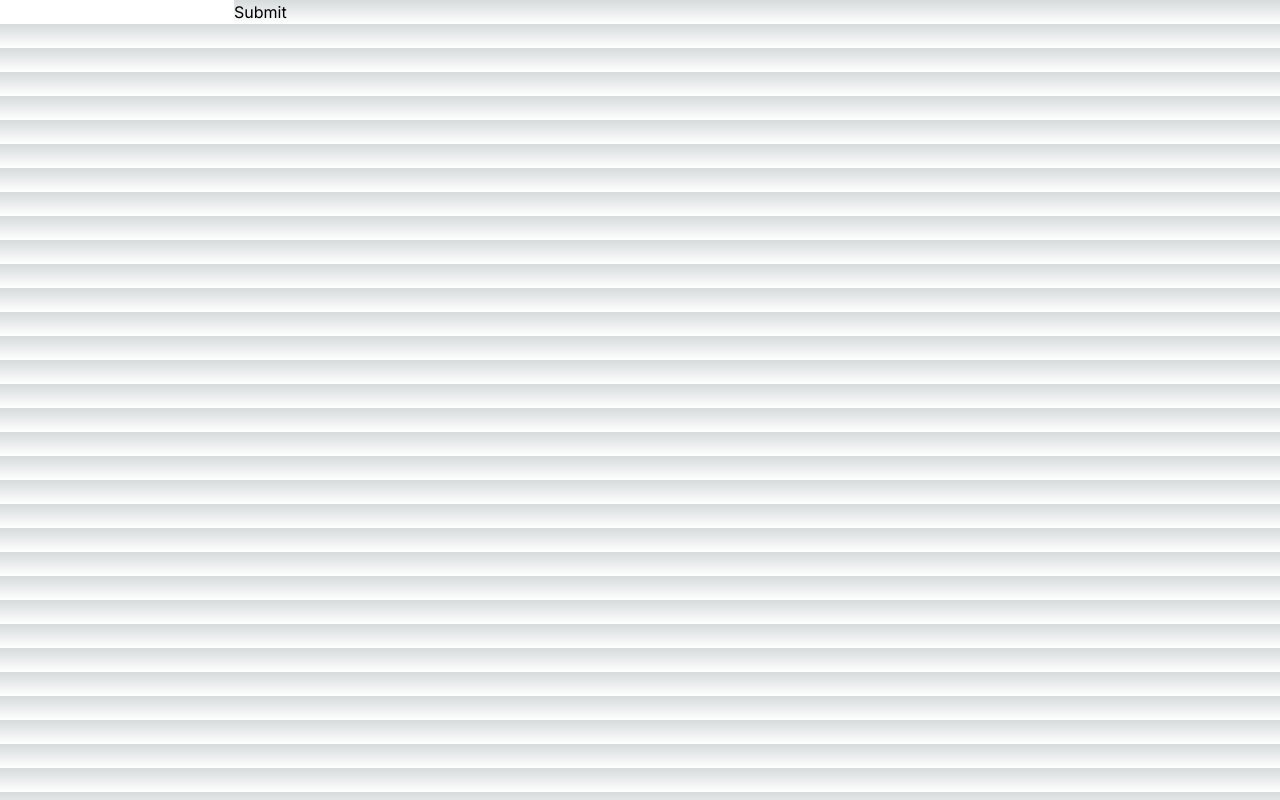
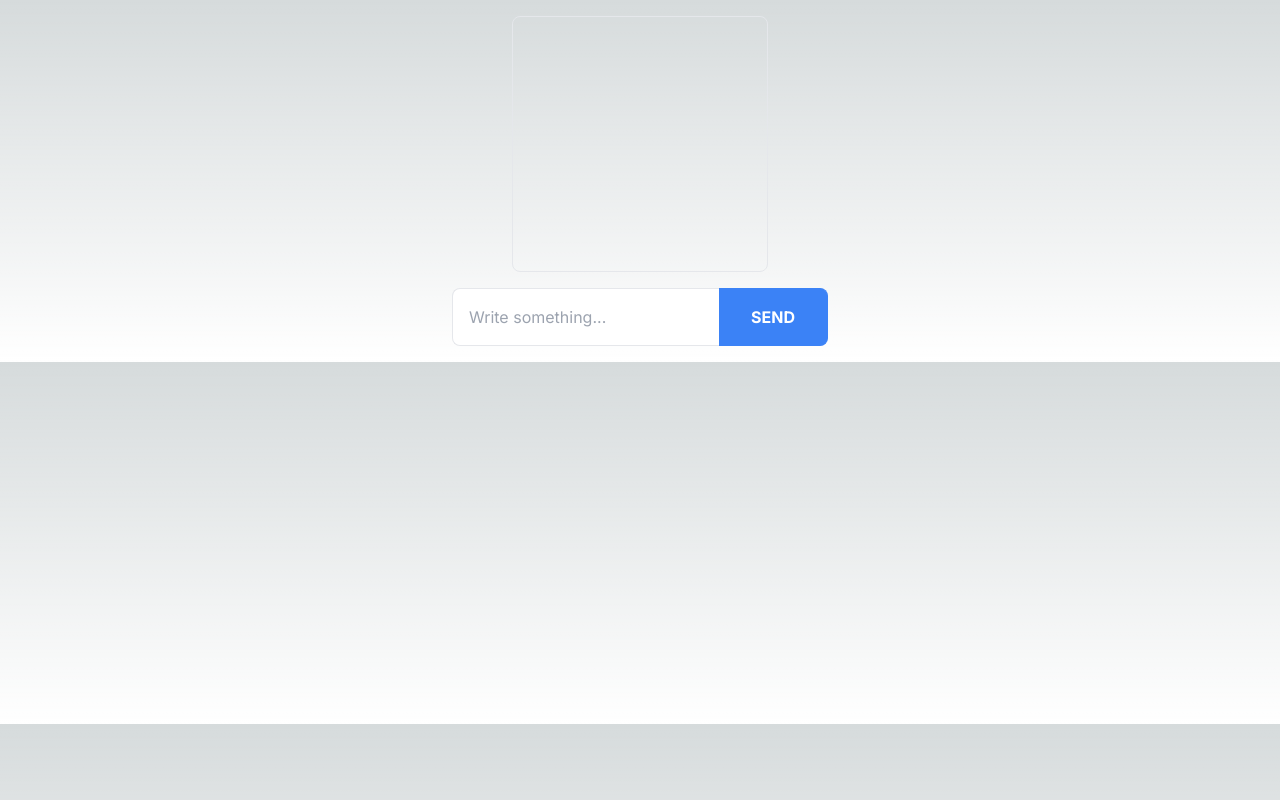
Before and after one commit to rawfalafel/composition, a Next.js app in the folder frontend/: page / in a window 1280 px wide. Built offline with nearby package versions, Linux system fonts and the light colour scheme.

Commit message:
Add simple frontend components

```diff
--- /dev/null
+++ b/frontend/app/components/chat-box.tsx
@@ -0,0 +1,47 @@
+'use client'
+
+import React, { useState } from 'react';
+
+type Message = {
+  user: string;
+  text: string;
+};
+
+const Chat: React.FC = () => {
+  const [messages, setMessages] = useState<Message[]>([]);
+  const [input, setInput] = useState('');
+
+  const handleSend = () => {
+    setMessages([...messages, { user: 'User1', text: input }]);
+    setInput('');
+  };
+
+  return (
+    <div className="flex flex-col items-center p-4">
+      <div className="overflow-auto h-64 w-64 border rounded-lg p-4 mb-4">
+        {messages.map((message, index) => (
+          <div key={index} className="mb-2">
+            <strong>{message.user}: </strong>
+            <span>{message.text}</span>
+          </div>
+        ))}
+      </div>
+      <div className="flex items-center">
+        <input
+          value={input}
+          onChange={(e) => setInput(e.target.value)}
+          className="flex-grow rounded-l-lg p-4 border-t mr-0 border-b border-l text-gray-800 border-gray-200 bg-white"
+          placeholder="Write something..."
+        />
+        <button
+          onClick={handleSend}
+          className="px-8 rounded-r-lg bg-blue-500 text-white font-bold p-4 uppercase border-blue-500 border-t border-b border-r"
+        >
+          Send
+        </button>
+      </div>
+    </div>
+  );
+};
+
+export default Chat;
--- a/frontend/app/page.tsx
+++ b/frontend/app/page.tsx
@@ -1,10 +1,10 @@
-import Image from 'next/image'
+import React from 'react';
+import ChatBox from './components/chat-box';
 
 export default function Home() {
   return (
-    <div>
-      <input type="text" />
-      <button>Submit</button>
-    </div>
+    <React.Fragment>
+      <ChatBox />
+    </React.Fragment>
   )
 }
```
